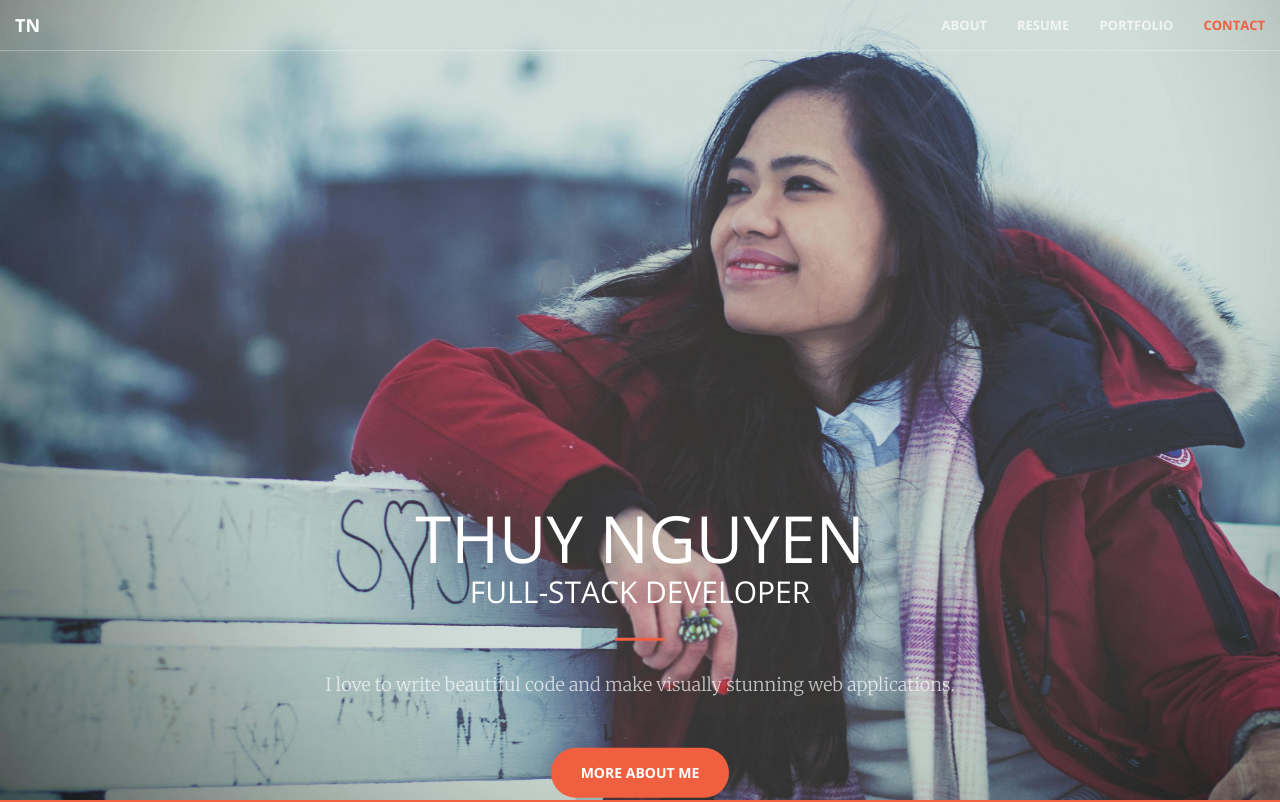
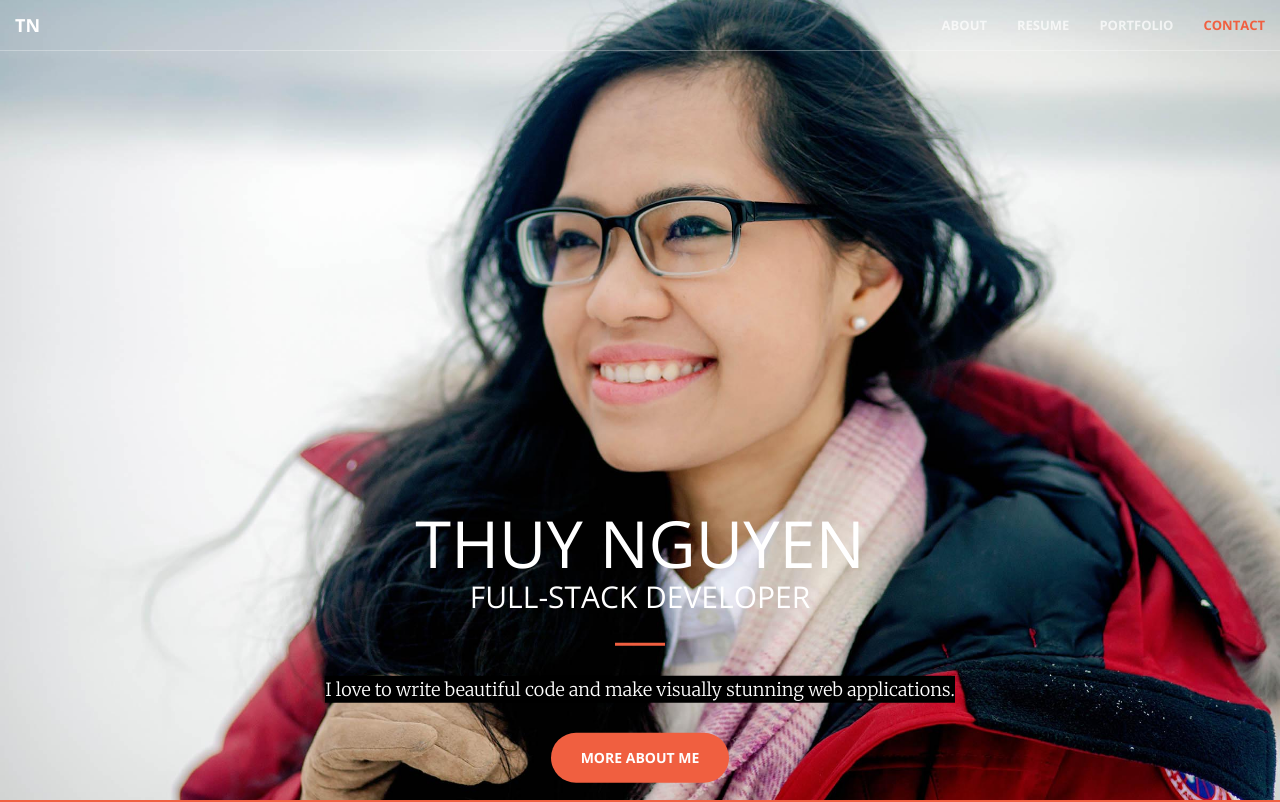
Before and after one commit to thuy616/portfolio, a plain HTML site: page index.html in a window 1280 px wide. Shown: the top 802 px of the page. Drawn offline with nearby package versions, Linux system fonts and the light colour scheme.

Commit message:
change cover

```diff
--- a/css/creative.css
+++ b/css/creative.css
@@ -178,7 +178,7 @@ header {
     min-height: auto;
     text-align: center;
     color: #fff;
-    background-image: url(../img/cover2.jpg);
+    background-image: url(../img/cover3.jpg);
     background-position: center;
     -webkit-background-size: cover;
     -moz-background-size: cover;
@@ -204,7 +204,7 @@ header .header-content .header-content-inner h2 {
     margin-top: 0;
     margin-bottom: 0;
     text-transform: uppercase;
-    font-weight: 400;
+    font-weight: 300;
 }
 
 header .header-content .header-content-inner hr {
@@ -212,10 +212,12 @@ header .header-content .header-content-inner hr {
 }
 
 header .header-content .header-content-inner p {
-    margin-bottom: 50px;
+    margin-bottom: 20px;
     font-size: 16px;
     font-weight: 300;
-    color: rgba(255,255,255,.7);
+    color: white;
+    background: black;
+    display: inline-block;
 }
 
 @media(min-width:768px) {
@@ -464,8 +466,12 @@ fieldset[disabled] .btn-primary.active {
 
 ::selection {
     text-shadow: none;
-    color: #fff;
+
     background: #222;
+}
+
+.page-scroll::selection {
+    background: transparent;
 }
 
 img::selection {
--- a/index.html
+++ b/index.html
@@ -13,7 +13,7 @@
 
     <!-- Bootstrap Core CSS -->
     <link rel="stylesheet" href="css/bootstrap.min.css" type="text/css">
-
+    <link rel="shortcut icon" href="img/favicon.jpg">
     <!-- Custom Fonts -->
     <link href='http://fonts.googleapis.com/css?family=Open+Sans:300italic,400italic,600italic,700italic,800italic,400,300,600,700,800' rel='stylesheet' type='text/css'>
     <link href='http://fonts.googleapis.com/css?family=Merriweather:400,300,300italic,400italic,700,700italic,900,900italic' rel='stylesheet' type='text/css'>
@@ -78,7 +78,9 @@
                 <h2>Full-Stack Developer</h2>
                 <hr>
                 <p>I love to write beautiful code and make visually stunning web applications.</p>
-                <a href="#about" class="btn btn-primary btn-xl page-scroll">More about me</a>
+                <h5>
+                    <a href="#about" class="btn btn-primary btn-xl page-scroll">More about me</a>
+                </h5>
             </div>
         </div>
     </header>
```
Also changed, not shown: img/cover3.jpg (added), img/favicon.jpg (added), 1 other file.
